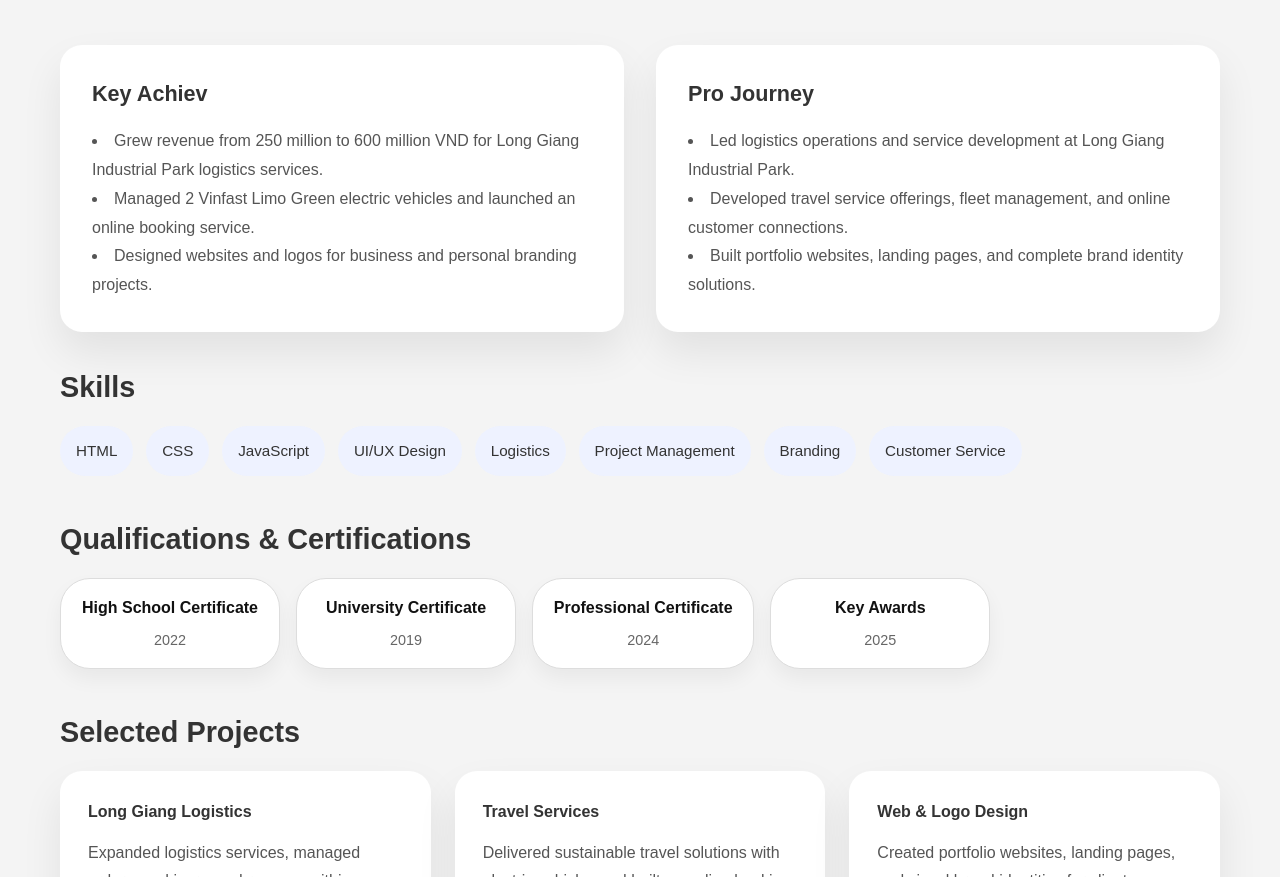
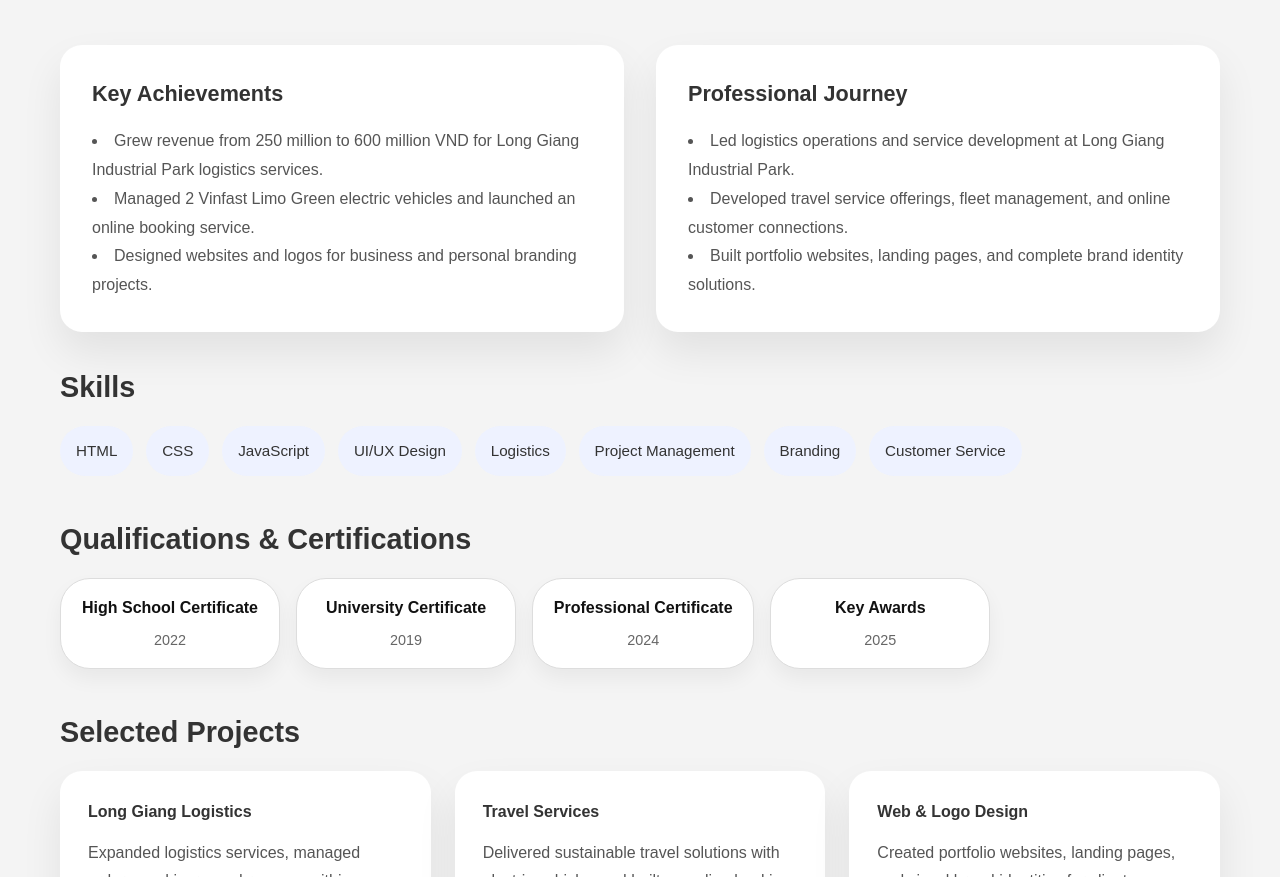
Before and after one commit to trthinh9/Thinh-Nguyen-s-Fortfolio, a plain HTML site: page about.html in a window 1280 px wide. Shown: the part 1203-2080 px from the top of the page. Drawn offline with Linux system fonts and the light colour scheme.

Commit message:
update 0.1.4.1

```diff
--- a/about.html
+++ b/about.html
@@ -53,7 +53,7 @@
 
         <div class="about-grid">
             <div class="about-card">
-                <h3>Key Achiev</h3>
+                <h3>Key Achievements</h3>
                 <ul>
                     <li>Grew revenue from 250 million to 600 million VND for Long Giang Industrial Park logistics services.</li>
                     <li>Managed 2 Vinfast Limo Green electric vehicles and launched an online booking service.</li>
@@ -61,7 +61,7 @@
                 </ul>
             </div>
             <div class="about-card">
-                <h3>Pro Journey</h3>
+                <h3>Professional Journey</h3>
                 <ul>
                     <li>Led logistics operations and service development at Long Giang Industrial Park.</li>
                     <li>Developed travel service offerings, fleet management, and online customer connections.</li>
```
